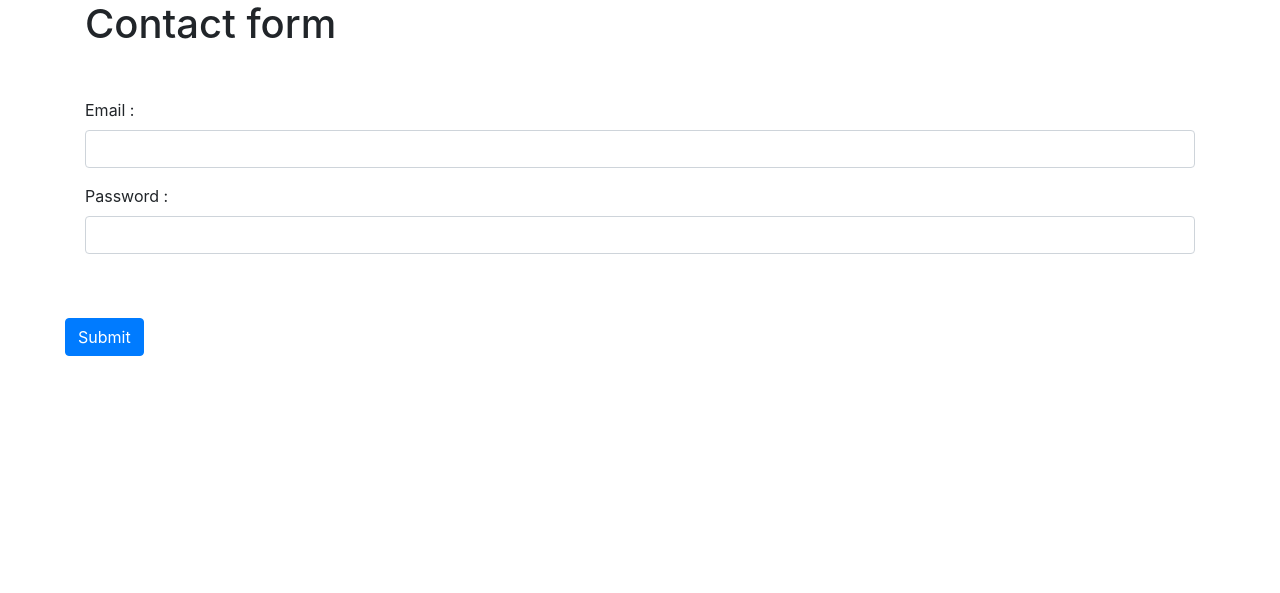
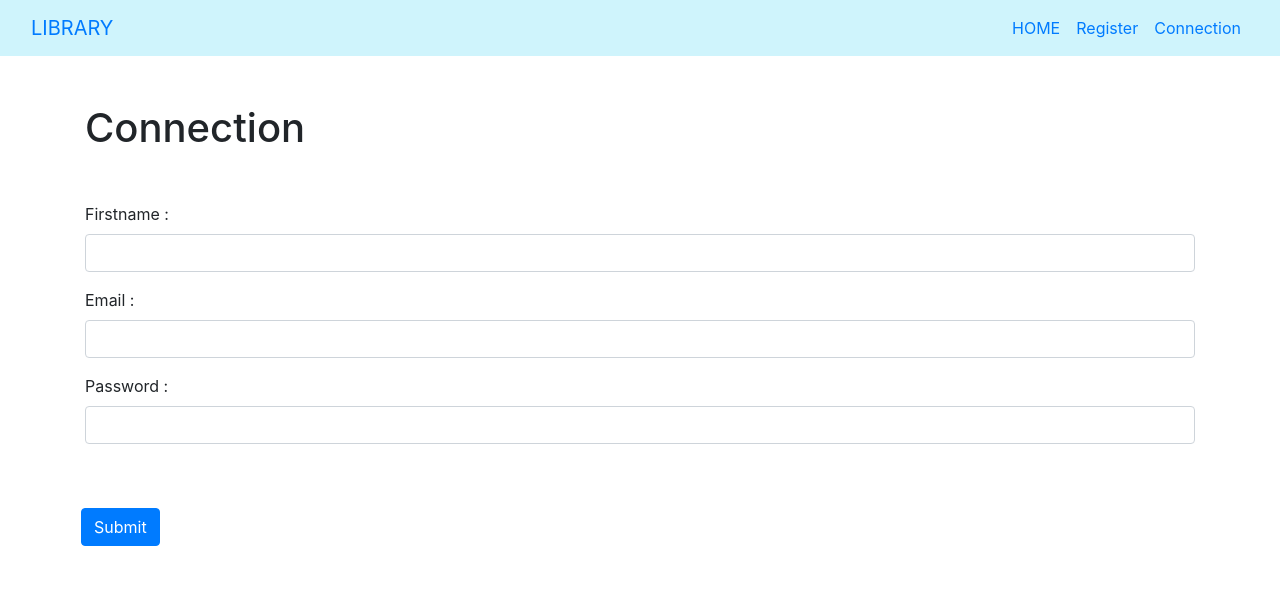
Before and after one commit to ValluetCP/php, a PHP site: page /php/connection.php in a window 1280 px wide. Shown: the top 593 px of the page. Run offline with PHP 8.4, Linux system fonts and the light colour scheme.

Commit message:
Library - page connection (Suite)  & page profil

```diff
--- a/library/connection.php
+++ b/library/connection.php
@@ -1,19 +1,25 @@
 <?php
-
     session_start();
     require_once('./inc/function.php');
     require_once('./inc/header.php');
-
-
 ?>
 
 <div class="container">
-    <h1>Contact form</h1>
+    <h1>Connection</h1>
     <form action="./model/security.php" method="post">
 
         <?php if(isset($_SESSION['error'])){?>
-            <p><?= $_SESSION['error']; ?></p>
+            <div class="alert alert-warning" role="alert"><?= $_SESSION['error']; ?></div>
         <?php } unset($_SESSION['error']); ?>
+
+        <?php if(isset($_SESSION['errorUser'])){?>
+            <div class="alert alert-danger" role="alert"><?= $_SESSION['errorUser']; ?></div>
+        <?php } unset($_SESSION['errorUser']); ?>
+
+        <div class="form-group">
+            <label for="firstname">Firstname :</label>
+            <input type="firstname" class="form-control" id="firstname" name="firstname" >
+        </div>
 
         <div class="form-group">
             <label for="email">Email :</label>
--- a/library/css/style.css
+++ b/library/css/style.css
@@ -2,11 +2,16 @@
     margin-left: 4.75rem;
 }
 
-#bouton {
-    margin-left: -1.25rem !important;
+.btn {
+    margin-left: -0.25rem !important;
 }
+
 
 h1{
     margin-bottom: 50px;
     /* text-align: center; */
 }
+
+nav{
+    background-color: #cff4fc;
+}
--- a/library/inc/header.php
+++ b/library/inc/header.php
@@ -10,3 +10,26 @@
     <title>Library</title>
 </head>
 <body>
+    <header class="mb-5">
+        <nav class="navbar navbar-expand-lg">
+            <div class="container-fluid">
+                <a class="navbar-brand" href="#">LIBRARY</a>
+                <button class="navbar-toggler" type="button" data-bs-toggle="collapse" data-bs-target="#navbarNav" aria-controls="navbarNav" aria-expanded="false" aria-label="Toggle navigation">
+                    <span class="navbar-toggler-icon"></span>
+                </button>
+                <div class="collapse navbar-collapse d-flex justify-content-end" id="navbarNav">
+                    <ul class="navbar-nav">
+                        <li class="nav-item">
+                            <a class="nav-link active" aria-current="page" href="../library/index.php">HOME</a>
+                        </li>
+                        <li class="nav-item">
+                            <a class="nav-link" href="../library/register.php">Register</a>
+                        </li>
+                        <li class="nav-item">
+                            <a class="nav-link" href="../library/connection.php">Connection</a>
+                        </li>
+                    </ul>
+                </div>
+            </div>
+        </nav>
+    </header>
--- a/library/index.php
+++ b/library/index.php
@@ -6,7 +6,10 @@ echo "test";
 require_once('./inc/header.php');
 ?>
 
-<h1>Page d'accueil</h1>
+<div class="container">
+    <h1>Home Library</h1>
+
+</div>
 
 <?php
 require_once('./inc/footer.php');
--- a/library/model/db_register.php
+++ b/library/model/db_register.php
@@ -34,6 +34,8 @@ if(isset($_POST['submit'])){ // c'est pour l'inscription
     try{
         $request->execute(array($civility,$firstname,$lastname,$email,$passwordCrypt,$birthday,$phone,$message,$country,$conditions));
         // redirection vers une page de notre choix
+        header("Location: ../connection.php");
+
     }catch(PDOException $e){
         echo $e->getMessage();
     }
--- a/library/register.php
+++ b/library/register.php
@@ -4,7 +4,7 @@
 ?>
 
 <div class="container">
-    <h1>Contact form</h1>
+    <h1>Register form</h1>
     <form action="./model/db_register.php" method="post">
 
         <div class="form-group mt-5 mb-5">
```
Also changed, not shown: library/model/security.php (+25 -13 lines), library/profil.php (added, +10 -0 lines).
